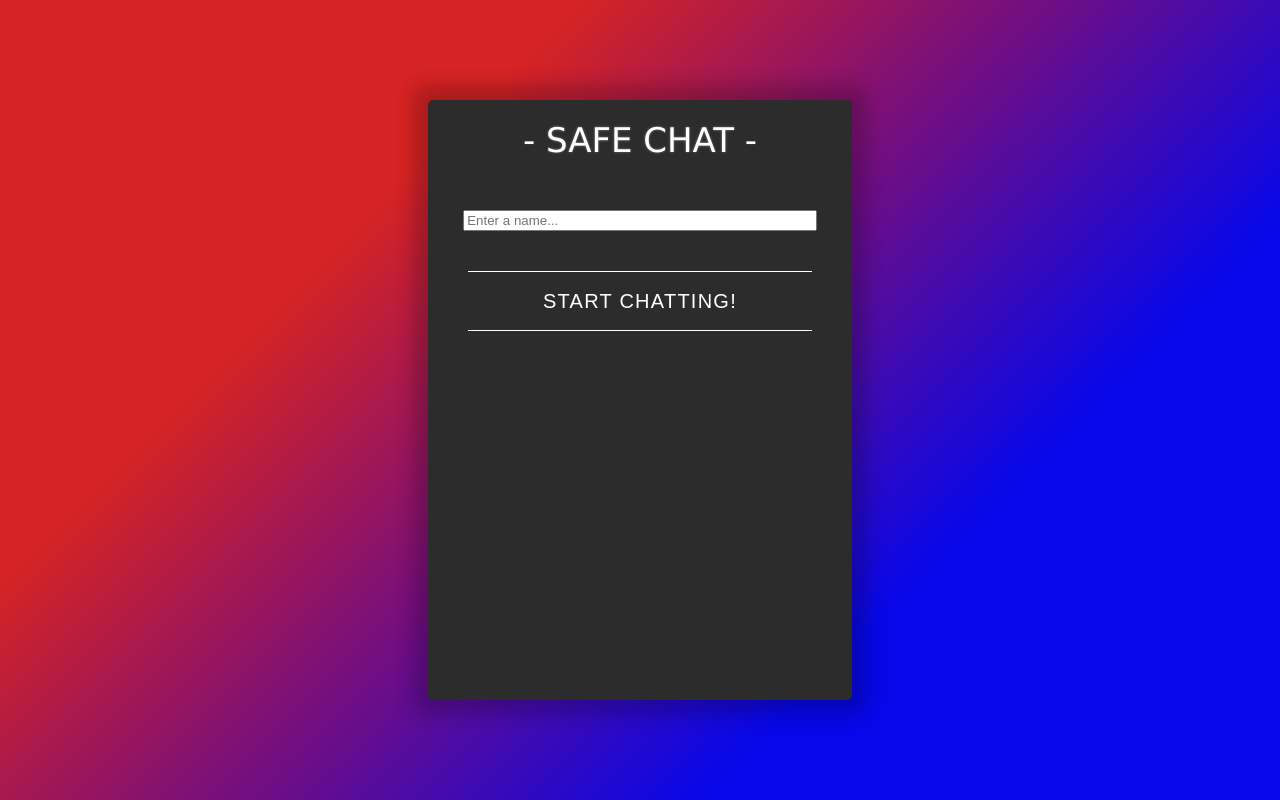
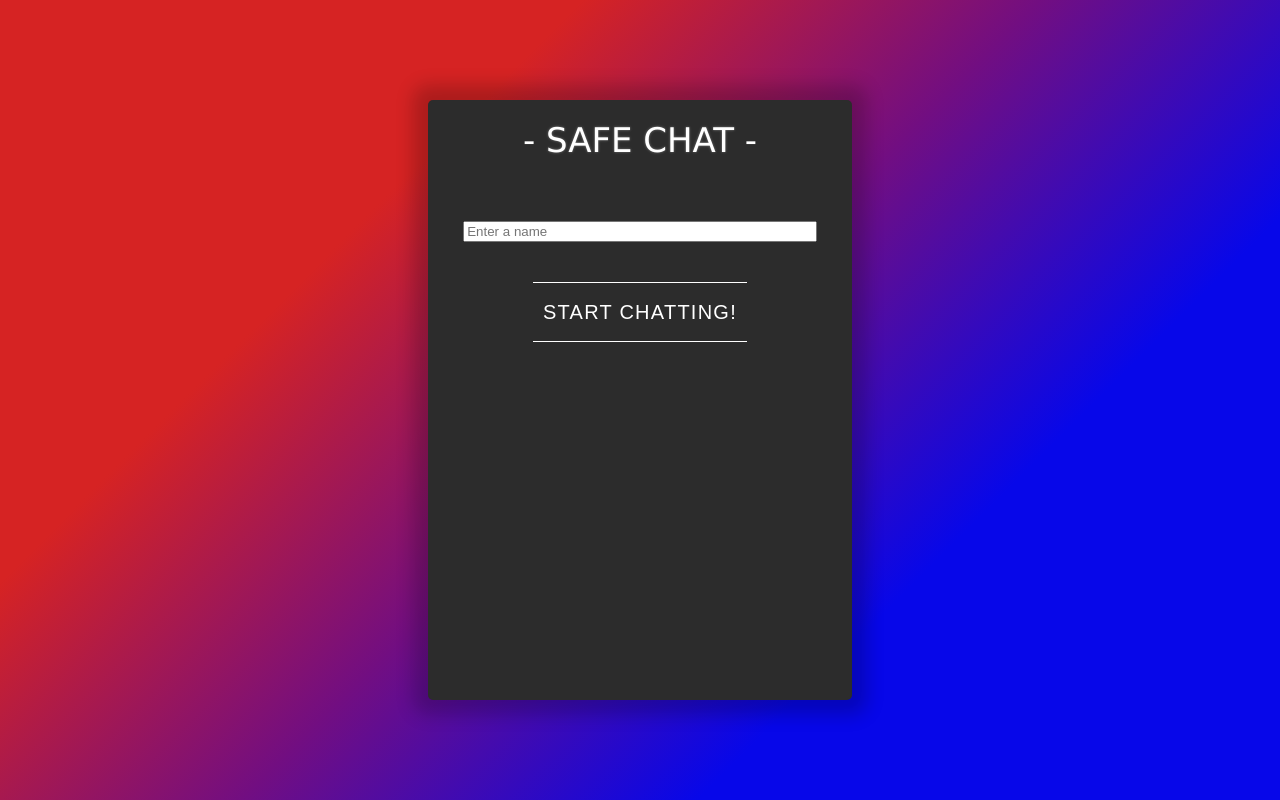
Before and after one commit to AaloFanaa/htldo4_swp, a React (Vite) app in the folder chatApp/front-end/: page / in a window 1280 px wide. Built offline with nearby package versions, Linux system fonts and the light colour scheme; no server answers.

Commit message:
started working on the login

```diff
--- a/chatApp/front-end/src/MainWrapper.tsx
+++ b/chatApp/front-end/src/MainWrapper.tsx
@@ -101,6 +101,4 @@
   updateCurrentChannel: any;
 }
 
-interface loginMessage {}
-
 export default MainWrapper;
--- a/chatApp/front-end/src/components/Login.tsx
+++ b/chatApp/front-end/src/components/Login.tsx
@@ -1,9 +1,8 @@
+import { FormEventHandler } from 'react';
 import styles from '../styles/Login.module.css';
 
 function Login() {
-  const login = () => {
-    console.log('Login');
-  };
+  const handleSubmit = () => {};
 
   return (
     <div className={styles.Login}>
@@ -11,14 +10,16 @@
         <span className={styles.loginText}>
           - <span className={styles.loginHlText}>Safe Chat</span> -
         </span>
+        <form method='post' onSubmit={handleSubmit}>
           <input
             className={styles.loginInputName}
             type='text'
-          placeholder='Enter a name...'
+            placeholder='Enter a name'
           />
-        <button className={styles.loginButton} onClick={() => login()}>
+          <button className={styles.loginButton} type='submit'>
             Start chatting!
           </button>
+        </form>
       </div>
     </div>
   );
--- a/chatApp/front-end/src/styles/Login.module.css
+++ b/chatApp/front-end/src/styles/Login.module.css
@@ -57,9 +57,9 @@
   color: var(--textColor);
 }
 
-.loginButton:hover {
+/* .loginButton:hover {
   animation: hoverTextColor 1s forwards;
-}
+} */
 
 .loginButton:before,
 .loginButton:after {
```
Also changed, not shown: 1 other file (tests, documents, lock files or other folders). Lines whose indentation alone changed are shown as unchanged.
